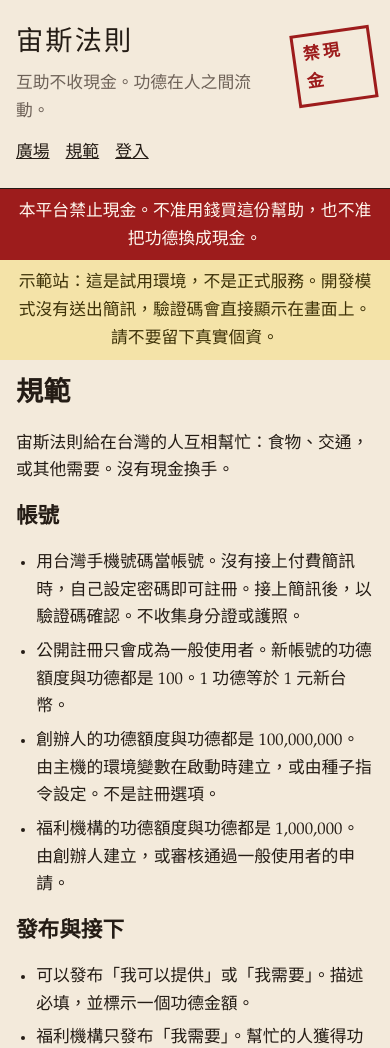
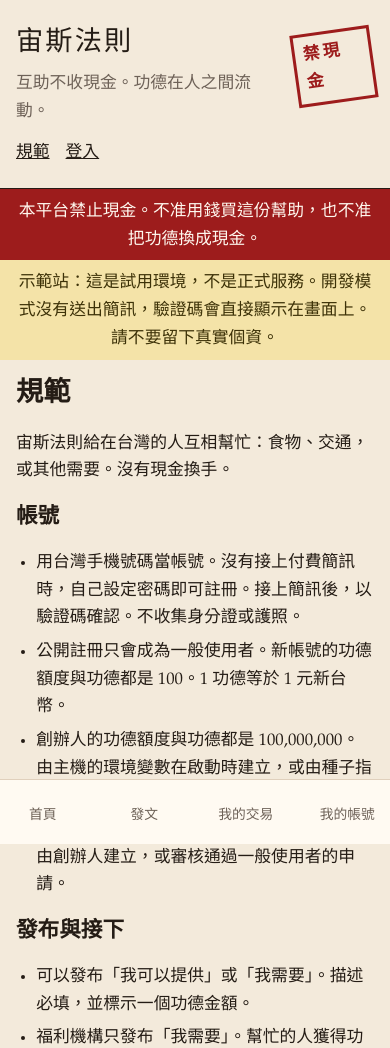
Before and after one commit to cequ3108/Zeus-s-Law, a Node server app: page /rules in a window 390 px wide. Shown: the top 1048 px of the page. Run offline with Node 20, Linux system fonts and the light colour scheme; some libraries are stand-ins or nearby versions.

Commit message:
Add a mobile bottom tab bar for home, posting, trades, and account.
The top bar keeps rules, logout, and founder admin. Logged-out tabs send people to login and return them to the page they wanted.

Co-authored-by: cequ3108 <cequ3108@users.noreply.github.com>

```diff
--- a/public/styles.css
+++ b/public/styles.css
@@ -20,6 +20,7 @@ body {
   font-family: "Iowan Old Style", Palatino, "PMingLiU", "Songti TC", "Noto Serif TC", serif;
   line-height: 1.65;
   font-size: 1.05rem;
+  padding-bottom: 76px;
 }
 
 h1, h2, h3 { line-height: 1.3; font-weight: 650; }
@@ -170,7 +171,30 @@ button + button, form + form { margin-top: 8px; }
 .pending form { margin: 0; }
 .pending p { margin: 0; flex: 1 1 220px; }
 
-.site-footer { border-top: 1px solid var(--line); margin-top: 48px; padding: 20px 0 40px; color: var(--muted); }
+.site-footer { border-top: 1px solid var(--line); margin-top: 48px; padding: 20px 0 28px; color: var(--muted); }
+
+.tabbar {
+  position: fixed;
+  left: 0;
+  right: 0;
+  bottom: 0;
+  z-index: 20;
+  display: grid;
+  grid-template-columns: repeat(4, 1fr);
+  background: var(--card);
+  border-top: 1px solid var(--line);
+  padding-bottom: env(safe-area-inset-bottom);
+  font-family: "PingFang TC", "Noto Sans TC", "Microsoft JhengHei", sans-serif;
+}
+.tabbar a {
+  color: var(--muted);
+  text-decoration: none;
+  text-align: center;
+  padding: 12px 4px 14px;
+  min-height: 52px;
+  font-size: 0.86rem;
+}
+.tabbar a.active { color: var(--ink); font-weight: 750; }
 
 :focus-visible { outline: 2px solid var(--bronze); outline-offset: 2px; }
 
--- a/src/app.js
+++ b/src/app.js
@@ -84,6 +84,7 @@ function createApp(options = {}) {
     res.locals.flash = req.session.flash || null;
     delete req.session.flash;
     res.locals.devSms = isDevMode();
+    res.locals.currentPath = req.path;
     res.locals.user = null;
     if (req.session.userId) {
       res.locals.user = options.db.prepare(`
@@ -288,7 +289,11 @@ function createApp(options = {}) {
   });
 
   app.get('/me', requireLogin, (req, res) => {
-    res.render('me', { title: '我的', dash: services.dashboard(res.locals.user.id) });
+    res.render('me', { title: '我的交易', dash: services.dashboard(res.locals.user.id) });
+  });
+
+  app.get('/account', requireLogin, (req, res) => {
+    res.render('account', { title: '我的帳號' });
   });
 
   app.get('/posts/new', requireLogin, (req, res) => {
--- a/src/views/me.ejs
+++ b/src/views/me.ejs
@@ -1,7 +1,8 @@
 <%- include('partials/head') %>
 <%- include('partials/header') %>
 <main class="wrap">
-  <h1><%= dash.user.display_name %></h1>
+  <h1>我的交易</h1>
+  <p class="meta"><%= dash.user.display_name %></p>
   <p class="meta"><%= roleLabel(dash.user.role) %> · <%= dash.user.mobile %></p>
   <section class="balances" aria-label="餘額">
     <article class="card balance">
--- a/src/views/partials/footer.ejs
+++ b/src/views/partials/footer.ejs
@@ -3,5 +3,11 @@
     <p>宙斯法則只記錄互助。1 功德等於 1 元新台幣，但不能兌換現金。不收集身分證或護照。</p>
   </div>
 </footer>
+<nav class="tabbar" aria-label="主要">
+  <a class="<%= currentPath === '/' ? 'active' : '' %>" href="/">首頁</a>
+  <a class="<%= currentPath === '/posts/new' ? 'active' : '' %>" href="<%= user ? '/posts/new' : '/login?next=/posts/new' %>">發文</a>
+  <a class="<%= currentPath === '/me' ? 'active' : '' %>" href="<%= user ? '/me' : '/login?next=/me' %>">我的交易</a>
+  <a class="<%= currentPath === '/account' ? 'active' : '' %>" href="<%= user ? '/account' : '/login?next=/account' %>">我的帳號</a>
+</nav>
 </body>
 </html>
--- a/src/views/partials/header.ejs
+++ b/src/views/partials/header.ejs
@@ -7,12 +7,8 @@
     <p class="seal">禁現金</p>
   </div>
   <nav class="wrap">
-    <a href="/">廣場</a>
     <a href="/rules">規範</a>
     <% if (user) { %>
-      <% if (!user.blocked) { %><a href="/posts/new">發布</a><% } %>
-      <a href="/me">我的</a>
-      <a href="/users/<%= user.id %>">個人頁</a>
       <% if (user.role === 'founder') { %><a href="/admin">管理</a><% } %>
       <form class="nav-form" method="post" action="/logout">
         <input type="hidden" name="_csrf" value="<%= csrf %>">
```
Also changed, not shown: src/views/account.ejs (added, +10 -0 lines), test/tabs.test.js (added, +84 -0 lines).
